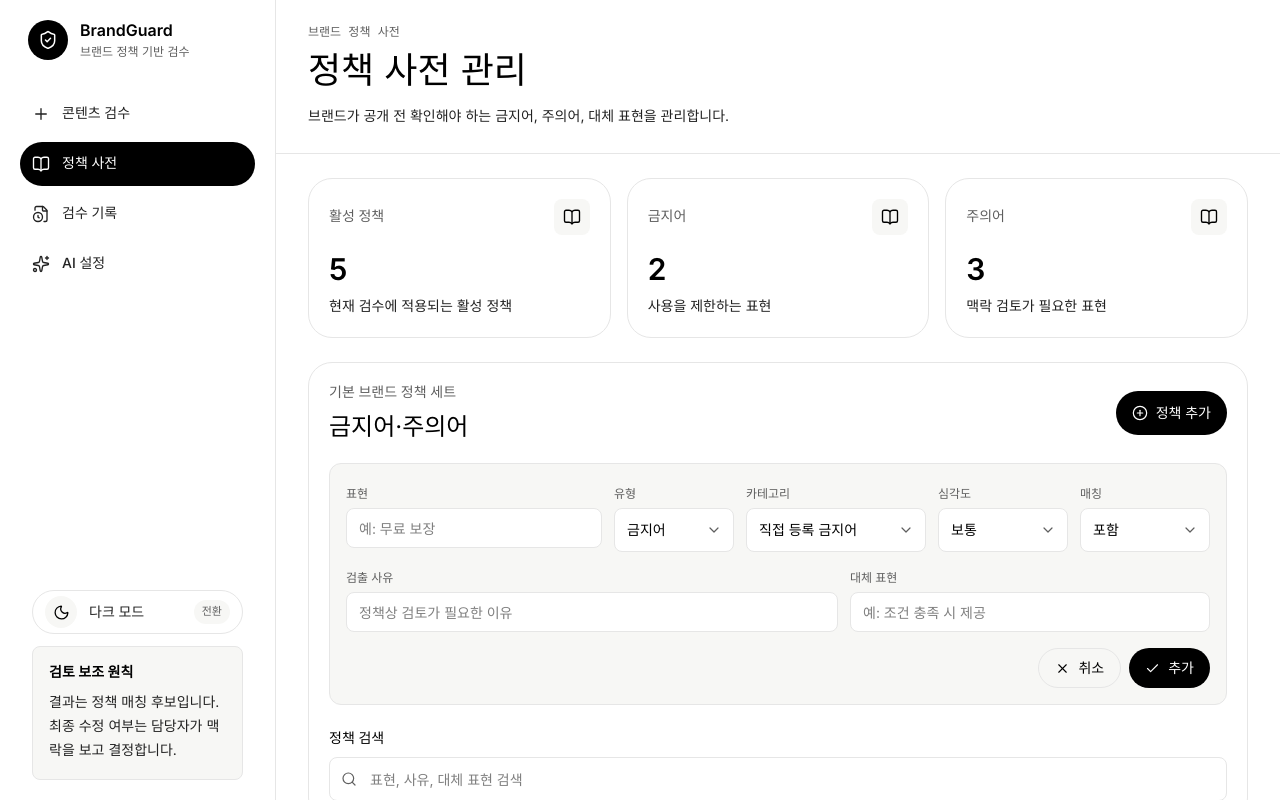
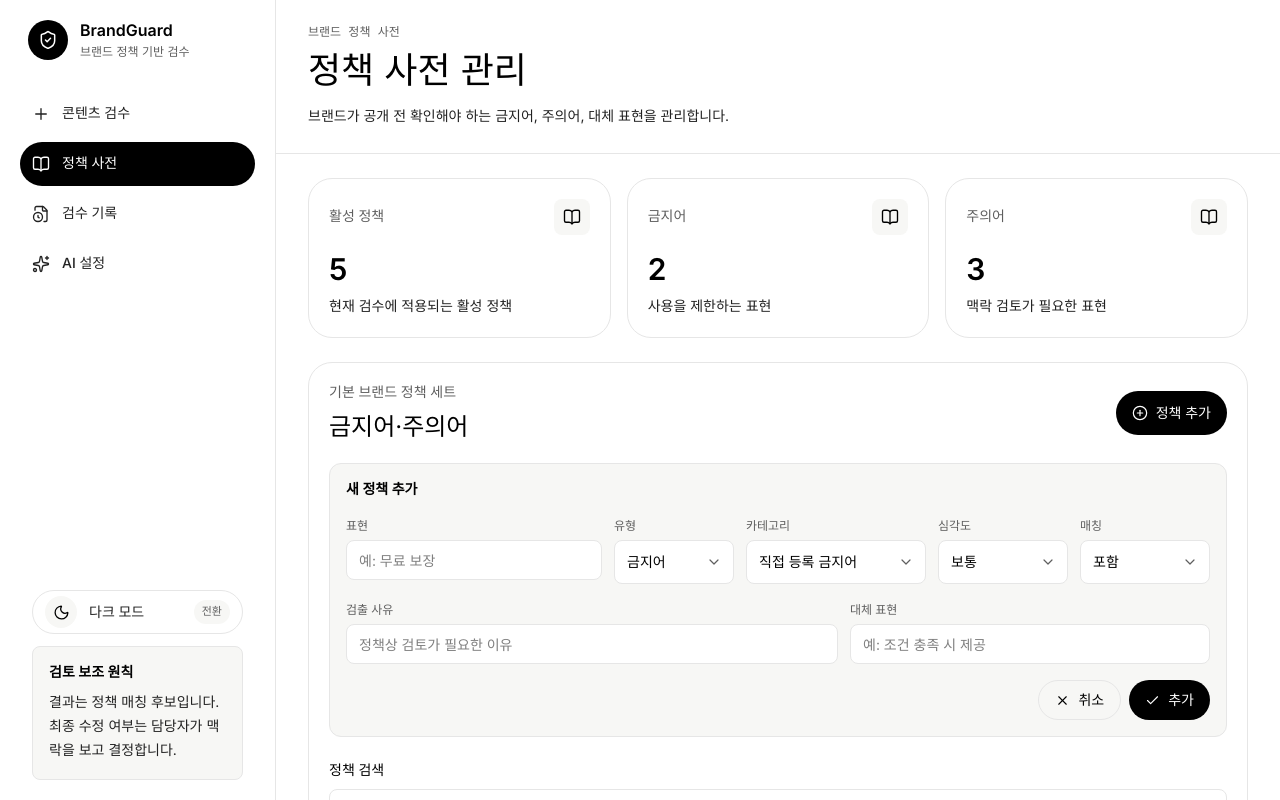
Before and after one commit to ddoniddoni/brand-guard, a Next.js app: page /dictionaries in a window 1280 px wide. Both pictures are taken after a click on the button "정책 추가". Built offline with nearby package versions, Linux system fonts and the light colour scheme.

Commit message:
feat(policy): add policy term editing

```diff
--- a/app/dictionaries/page.tsx
+++ b/app/dictionaries/page.tsx
@@ -1,15 +1,8 @@
-import { BookOpen } from "lucide-react";
 import { PolicyTermTable } from "@/components/dictionary/PolicyTermTable";
 import { AppShell } from "@/components/layout/AppShell";
 import { PageHeader } from "@/components/layout/PageHeader";
-import { MetricCard } from "@/components/ui/MetricCard";
-import { mockPolicyTerms } from "@/features/policy/mock-terms";
 
 export default function DictionariesPage() {
-  const enabledTerms = mockPolicyTerms.filter((term) => term.enabled);
-  const forbiddenTerms = enabledTerms.filter((term) => term.type === "forbidden");
-  const cautionTerms = enabledTerms.filter((term) => term.type === "caution");
-
   return (
     <AppShell activePath="/dictionaries">
       <PageHeader
@@ -18,26 +11,6 @@ export default function DictionariesPage() {
         title="정책 사전 관리"
       />
       <div className="mx-auto grid w-full max-w-[1500px] gap-6 px-5 py-6 sm:px-6 lg:px-8">
-        <section className="grid gap-4 md:grid-cols-3">
-          <MetricCard
-            description="현재 검수에 적용되는 활성 정책"
-            icon={BookOpen}
-            title="활성 정책"
-            value={`${enabledTerms.length}`}
-          />
-          <MetricCard
-            description="사용을 제한하는 표현"
-            icon={BookOpen}
-            title="금지어"
-            value={`${forbiddenTerms.length}`}
-          />
-          <MetricCard
-            description="맥락 검토가 필요한 표현"
-            icon={BookOpen}
-            title="주의어"
-            value={`${cautionTerms.length}`}
-          />
-        </section>
         <PolicyTermTable />
       </div>
     </AppShell>
--- a/components/dictionary/PolicyTermTable.tsx
+++ b/components/dictionary/PolicyTermTable.tsx
@@ -1,9 +1,10 @@
 "use client";
 
-import { Check, CirclePlus, Search, X } from "lucide-react";
+import { BookOpen, Check, CirclePlus, Pencil, Search, X } from "lucide-react";
 import type { ReactNode } from "react";
 import { useMemo, useState } from "react";
 import { AdaptiveSelect } from "@/components/ui/AdaptiveSelect";
+import { MetricCard } from "@/components/ui/MetricCard";
 import { SeverityBadge } from "@/components/ui/SeverityBadge";
 import {
   getMatchTypeLabel,
@@ -67,6 +68,7 @@ export function PolicyTermTable() {
   const [terms, setTerms] = useState(() => getStoredPolicyTerms());
   const [query, setQuery] = useState("");
   const [isAdding, setIsAdding] = useState(false);
+  const [editingTermId, setEditingTermId] = useState("");
   const [draft, setDraft] = useState<DraftPolicyTerm>(emptyDraft);
   const [formError, setFormError] = useState("");
   const filteredTerms = useMemo(() => {
@@ -83,13 +85,27 @@ export function PolicyTermTable() {
         .includes(normalizedQuery),
     );
   }, [query, terms]);
+  const enabledTerms = terms.filter((term) => term.enabled);
+  const forbiddenTermCount = enabledTerms.filter(
+    (term) => term.type === "forbidden",
+  ).length;
+  const cautionTermCount = enabledTerms.filter(
+    (term) => term.type === "caution",
+  ).length;
 
   const commitTerms = (nextTerms: PolicyTerm[]) => {
     setTerms(nextTerms);
     savePolicyTerms(nextTerms);
   };
 
-  const handleAddPolicy = () => {
+  const resetForm = () => {
+    setDraft(emptyDraft);
+    setEditingTermId("");
+    setFormError("");
+    setIsAdding(false);
+  };
+
+  const handleSubmitPolicy = () => {
     const term = draft.term.trim();
     const reason = draft.reason.trim();
 
@@ -113,6 +129,30 @@ export function PolicyTermTable() {
     }
 
     const timestamp = new Date().toISOString();
+
+    if (editingTermId) {
+      commitTerms(
+        terms.map((currentTerm) =>
+          currentTerm.id === editingTermId
+            ? {
+                ...currentTerm,
+                category: draft.category,
+                matchType: draft.matchType,
+                reason,
+                replacementSuggestion:
+                  draft.replacementSuggestion.trim() || undefined,
+                severity: draft.severity,
+                term,
+                type: draft.type,
+                updatedAt: timestamp,
+              }
+            : currentTerm,
+        ),
+      );
+      resetForm();
+      return;
+    }
+
     const nextTerm: PolicyTerm = {
       brandId: "brand-northstar",
       category: draft.category,
@@ -129,13 +169,52 @@ export function PolicyTermTable() {
     };
 
     commitTerms([nextTerm, ...terms]);
-    setDraft(emptyDraft);
+    resetForm();
+  };
+
+  const handleEditPolicy = (term: PolicyTerm) => {
+    setDraft({
+      category: term.category,
+      matchType: term.matchType,
+      reason: term.reason,
+      replacementSuggestion: term.replacementSuggestion ?? "",
+      severity: term.severity,
+      term: term.term,
+      type: term.type,
+    });
+    setEditingTermId(term.id);
     setFormError("");
     setIsAdding(false);
+    window.requestAnimationFrame(() => {
+      document
+        .getElementById("policy-term-form")
+        ?.scrollIntoView({ behavior: "smooth", block: "center" });
+    });
   };
 
   return (
-    <div className="grid gap-5">
+    <div className="grid gap-6">
+      <section className="grid gap-4 md:grid-cols-3">
+        <MetricCard
+          description="현재 검수에 적용되는 활성 정책"
+          icon={BookOpen}
+          title="활성 정책"
+          value={`${enabledTerms.length}`}
+        />
+        <MetricCard
+          description="사용을 제한하는 표현"
+          icon={BookOpen}
+          title="금지어"
+          value={`${forbiddenTermCount}`}
+        />
+        <MetricCard
+          description="맥락 검토가 필요한 표현"
+          icon={BookOpen}
+          title="주의어"
+          value={`${cautionTermCount}`}
+        />
+      </section>
+
       <section className="app-panel p-5">
         <div className="flex flex-wrap items-center justify-between gap-4">
           <div>
@@ -147,7 +226,10 @@ export function PolicyTermTable() {
           <button
             className="inline-flex min-h-11 items-center justify-center gap-2 rounded-full bg-[var(--color-primary)] px-4 text-sm font-medium text-[var(--color-on-primary)] hover:bg-[var(--color-primary-active)] focus-visible:outline-none focus-visible:ring-2 focus-visible:ring-[var(--color-info-border)]"
             onClick={() => {
-              setIsAdding((current) => !current);
+              const shouldOpen = !isAdding || Boolean(editingTermId);
+              setIsAdding(shouldOpen);
+              setEditingTermId("");
+              setDraft(emptyDraft);
               setFormError("");
             }}
             type="button"
@@ -157,17 +239,14 @@ export function PolicyTermTable() {
           </button>
         </div>
 
-        {isAdding ? (
+        {isAdding || editingTermId ? (
           <PolicyTermForm
             draft={draft}
             error={formError}
-            onCancel={() => {
-              setDraft(emptyDraft);
-              setFormError("");
-              setIsAdding(false);
-            }}
+            mode={editingTermId ? "edit" : "add"}
+            onCancel={resetForm}
             onChange={setDraft}
-            onSubmit={handleAddPolicy}
+            onSubmit={handleSubmitPolicy}
           />
         ) : null}
 
@@ -193,7 +272,7 @@ export function PolicyTermTable() {
 
       <section className="overflow-hidden rounded-xl border border-[var(--color-hairline)] bg-[var(--color-panel)]">
         <div className="overflow-x-auto">
-          <table className="w-full min-w-[980px] table-fixed border-collapse text-left text-sm">
+          <table className="w-full min-w-[1080px] table-fixed border-collapse text-left text-sm">
             <colgroup>
               <col className="w-[240px]" />
               <col className="w-[78px]" />
@@ -202,6 +281,7 @@ export function PolicyTermTable() {
               <col className="w-[92px]" />
               <col className="w-[216px]" />
               <col className="w-[82px]" />
+              <col className="w-[88px]" />
             </colgroup>
             <thead className="bg-[var(--color-surface-soft)] text-[var(--color-muted)]">
               <tr>
@@ -212,12 +292,14 @@ export function PolicyTermTable() {
                 <TableHead>매칭</TableHead>
                 <TableHead>대체 표현</TableHead>
                 <TableHead>상태</TableHead>
+                <TableHead>관리</TableHead>
               </tr>
             </thead>
             <tbody>
               {filteredTerms.map((term) => (
                 <PolicyTermRow
                   key={term.id}
+                  onEdit={handleEditPolicy}
                   onToggle={(nextTerm) => {
                     commitTerms(
                       terms.map((currentTerm) =>
@@ -245,18 +327,26 @@ export function PolicyTermTable() {
 function PolicyTermForm({
   draft,
   error,
+  mode,
   onCancel,
   onChange,
   onSubmit,
 }: {
   draft: DraftPolicyTerm;
   error: string;
+  mode: "add" | "edit";
   onCancel: () => void;
   onChange: (draft: DraftPolicyTerm) => void;
   onSubmit: () => void;
 }) {
   return (
-    <div className="mt-5 rounded-xl border border-[var(--color-hairline)] bg-[var(--color-surface-soft)] p-4">
+    <div
+      className="mt-5 rounded-xl border border-[var(--color-hairline)] bg-[var(--color-surface-soft)] p-4"
+      id="policy-term-form"
+    >
+      <p className="mb-3 text-sm font-semibold">
+        {mode === "edit" ? "정책 수정" : "새 정책 추가"}
+      </p>
       <div className="grid gap-3 lg:grid-cols-[minmax(180px,1fr)_120px_180px_130px_130px]">
         <label className="block min-w-0">
           <span className="text-xs font-medium text-[var(--color-muted)]">
@@ -372,7 +462,7 @@ function PolicyTermForm({
             type="button"
           >
             <Check aria-hidden="true" size={15} strokeWidth={1.8} />
-            추가
+            {mode === "edit" ? "수정 저장" : "추가"}
           </button>
         </div>
       </div>
@@ -416,9 +506,11 @@ function TableHead({ children }: { children: ReactNode }) {
 }
 
 function PolicyTermRow({
+  onEdit,
   onToggle,
   term,
 }: {
+  onEdit: (term: PolicyTerm) => void;
   onToggle: (term: PolicyTerm) => void;
   term: PolicyTerm;
 }) {
@@ -477,6 +569,17 @@ function PolicyTermRow({
           {term.enabled ? "활성" : "비활성"}
         </button>
       </td>
+      <td className="whitespace-nowrap px-4 py-3">
+        <button
+          aria-label={`${term.term} 수정`}
+          className="inline-flex min-h-8 items-center gap-1.5 rounded-full border border-[var(--color-hairline)] px-3 text-xs font-medium hover:bg-[var(--color-surface-soft)] focus-visible:outline-none focus-visible:ring-2 focus-visible:ring-[var(--color-info-border)]"
+          onClick={() => onEdit(term)}
+          type="button"
+        >
+          <Pencil aria-hidden="true" size={13} strokeWidth={1.8} />
+          수정
+        </button>
+      </td>
     </tr>
   );
 }
```
Also changed, not shown: 2 other files (tests, documents, lock files or other folders).
